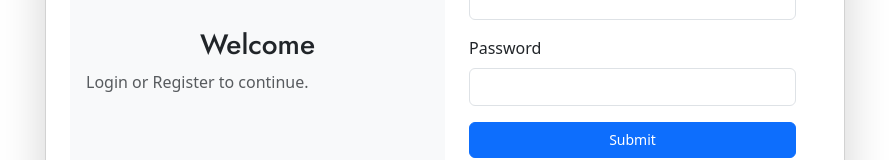
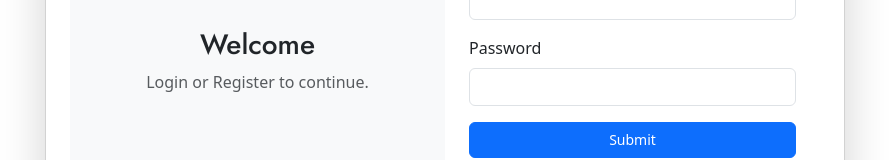
Before and after one commit to mahesh13sankarie/solar-offset-project, a React (Vite) app in the folder client/: page /login in a window 1280 px wide. Shown: the part 331-491 px from the top of the page, without its empty margins (195-1084 px from the left). Built offline with nearby package versions, Linux system fonts and the light colour scheme; what @react-pdf/renderer would draw is missing.

Commit message:
Fix: Show error if user does not exists, login validation

```diff
--- a/client/src/components/Login/AuthForm.jsx
+++ b/client/src/components/Login/AuthForm.jsx
@@ -90,7 +90,11 @@ const AuthForm = () => {
                 }
             }
         } catch (err) {
-            setMessage("Error: Unable to connect to server");
+            if (err.response && err.response.status === 404) {
+                setMessage("User does not exist. Please try logging in again.");
+            } else {
+                setMessage("Error: Unable to connect to server");
+            }
         } finally {
             if (formState !== "login") {
                 setSubmitted(false);
@@ -118,11 +122,11 @@ if (isLoading) {
                 <div className="row g-0">
                     <div className="col-md-6 d-flex flex-column justify-content-center p-3 bg-light rounded-start">
                         <h3 className="text-center">Welcome</h3>
-                        <p className="text-muted">Login or Register to continue.</p>
+                        <p className="text-muted text-center">Login or Register to continue.</p>
                     </div>
 
                     <div className="col-md-6 p-4">
-                        {!submitted ? (
+                        {!(submitted && isAuthenticated) ? (
                             <>
                                 <h3 className="text-center">
                                     {formState === "login" ? "Login" : "Register"}
```
